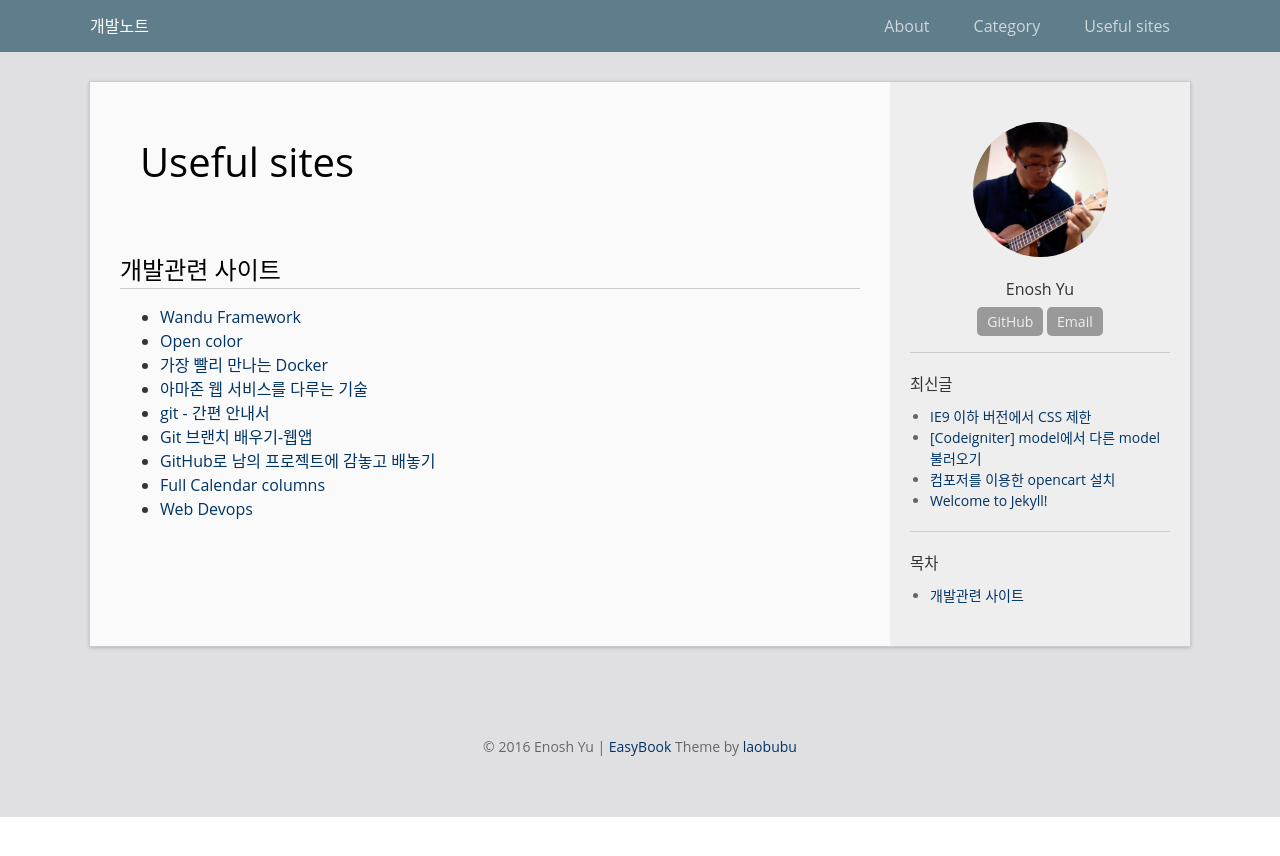
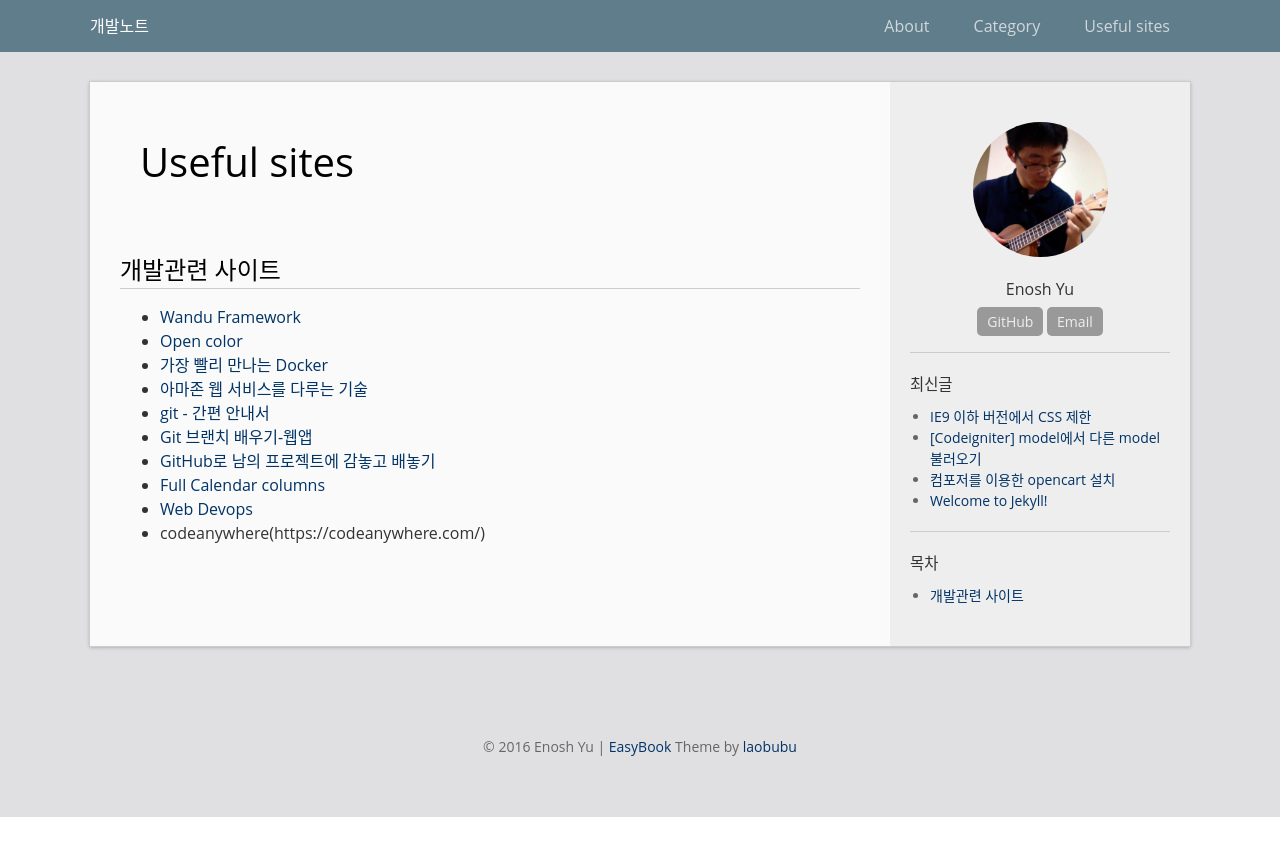
Before and after one commit to Enosh-Yu/enosh-yu.github.io, a Jekyll site: the page built from favorites.md, in a window 1280 px wide. Shown: the top 856 px of the page. Built offline with Jekyll 4.4.1, drawn with Linux system fonts in a browser that asks for light colours; comment, search, counter and statistics services are not loaded.

Commit message:
add favorites link

```diff
--- a/favorites.md
+++ b/favorites.md
@@ -15,3 +15,4 @@ public: true
 * [GitHub로 남의 프로젝트에 감놓고 배놓기](http://dogfeet.github.io/articles/2012/how-to-github.html)
 * [Full Calendar columns](https://github.com/mherrmann/fullcalendar-columns)
 * [Web Devops](https://webdevops.io/)
+* codeanywhere(https://codeanywhere.com/)
```
